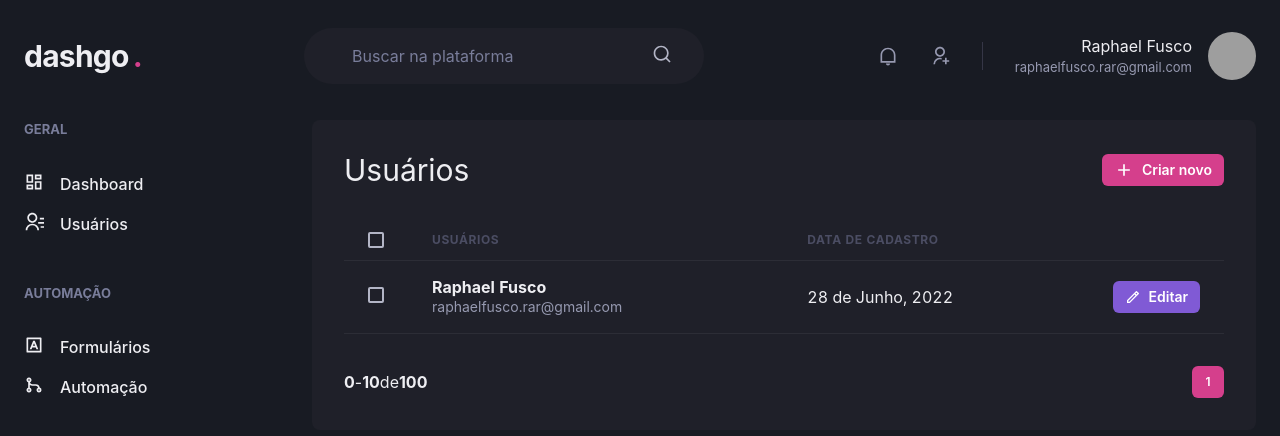
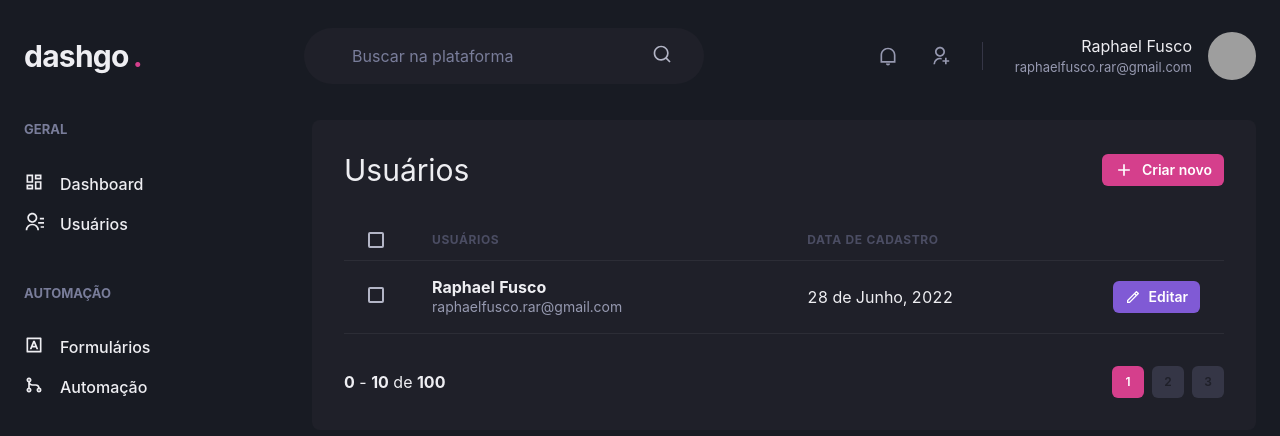
Before and after one commit to hotcaffe/dashgo, a Next.js app: page /users in a window 1280 px wide. Shown: the top 436 px of the page. Built offline with nearby package versions, Linux system fonts and the light colour scheme; grey boxes are pictures that could not be loaded.

Commit message:
componentizing pagination

```diff
--- a/src/components/Pagination.tsx
+++ /dev/null
@@ -1,36 +0,0 @@
-import { Stack, Button, Box, Text } from "@chakra-ui/react";
-
-export function Pagination() {
-  return (
-    <Stack
-      direction="row"
-      mt="8"
-      spacing="6"
-      justify="space-between"
-      align="center"
-    >
-        <Box>
-            <Text as="strong">0</Text >
-             -
-            <Text as="strong">10</Text >
-             de
-            <Text as="strong">100</Text >
-        </Box>
-        <Stack direction="row" spacing="2">
-            <Button
-                size="sm"
-                fontSize="xs"
-                width="4"
-                colorScheme="pink"
-                disabled
-                _disabled={{
-                bgColor: "pink.500",
-                cursor: "default",
-                }}
-            >
-                1
-            </Button>
-        </Stack>
-    </Stack>
-  );
-}
--- /dev/null
+++ b/src/components/Pagination/PaginationItem.tsx
@@ -0,0 +1,43 @@
+import { Button } from "@chakra-ui/react";
+
+interface PaginationItemProps {
+  isCurrent?: boolean;
+  index: string;
+}
+
+export function PaginationItem({
+  isCurrent = false,
+  index,
+}: PaginationItemProps) {
+  if (isCurrent) {
+    return (
+      <Button
+        size="sm"
+        fontSize="xs"
+        width="4"
+        colorScheme="pink"
+        disabled
+        _disabled={{
+          bgColor: "pink.500",
+          cursor: "default",
+        }}
+      >
+        {index}
+      </Button>
+    );
+  }
+
+  return (
+    <Button
+      size="sm"
+      fontSize="xs"
+      width="4"
+      bg="gray.700"
+      _hover={{
+        bg: "gray.500",
+      }}
+    >
+      {index}
+    </Button>
+  );
+}
--- /dev/null
+++ b/src/components/Pagination/index.tsx
@@ -0,0 +1,23 @@
+import { Stack, Button, Box, Text } from "@chakra-ui/react";
+import { PaginationItem } from "./PaginationItem";
+
+export function Pagination() {
+  return (
+    <Stack
+      direction="row"
+      mt="8"
+      spacing="6"
+      justify="space-between"
+      align="center"
+    >
+        <Box>
+            <Text as="strong">0</Text > - <Text as="strong">10</Text > de <Text as="strong">100</Text >
+        </Box>
+        <Stack direction="row" spacing="2">
+            <PaginationItem index="1" isCurrent/>
+            <PaginationItem index="2" />
+            <PaginationItem index="3" />
+        </Stack>
+    </Stack>
+  );
+}
```
